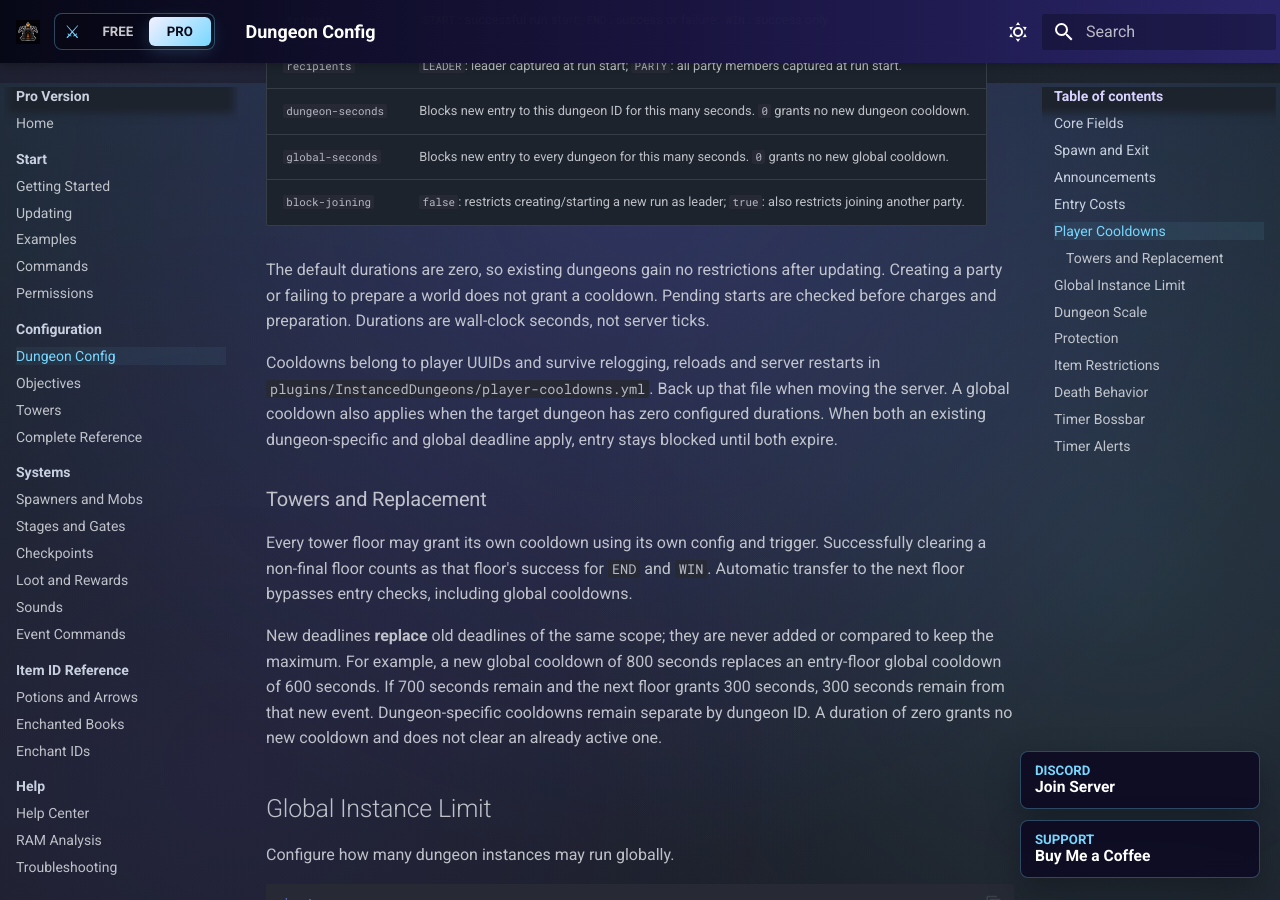
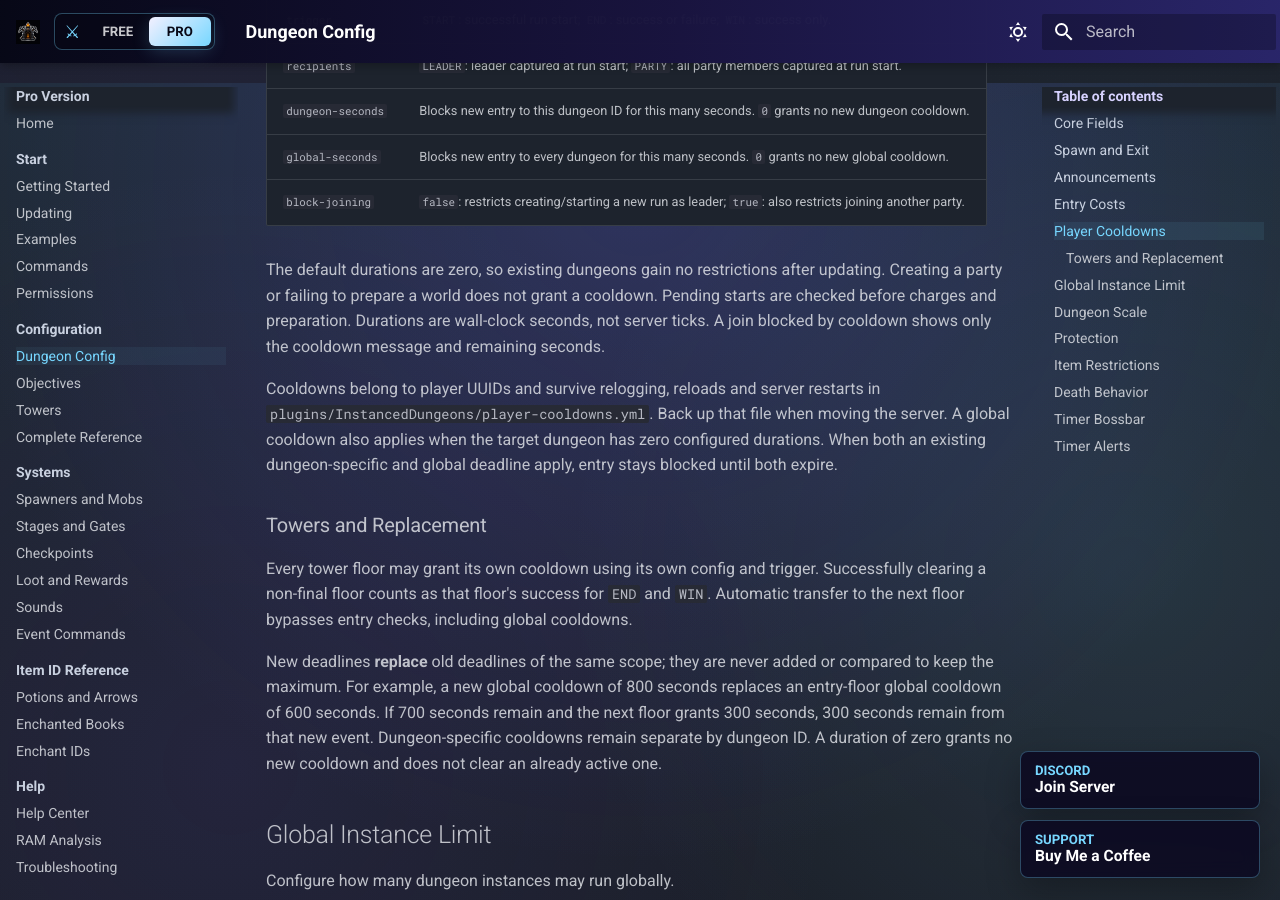
Before and after one commit to wertPL/InstancedDungeons-Docs, an MkDocs documentation site: the page built from docs/pro/configuration.md, in a window 1280 px wide and 900 px high, scrolled down 2617 px. Built offline with MkDocs 1.6.1 and Material for MkDocs 9.7.7, drawn with Linux system fonts in a browser that asks for light colours.

Commit message:
Clarify party join cooldown feedback

```diff
--- a/docs/pro/configuration.md
+++ b/docs/pro/configuration.md
@@ -106,7 +106,7 @@ player-cooldown:
 | `global-seconds` | Blocks new entry to every dungeon for this many seconds. `0` grants no new global cooldown. |
 | `block-joining` | `false`: restricts creating/starting a new run as leader; `true`: also restricts joining another party. |
 
-The default durations are zero, so existing dungeons gain no restrictions after updating. Creating a party or failing to prepare a world does not grant a cooldown. Pending starts are checked before charges and preparation. Durations are wall-clock seconds, not server ticks.
+The default durations are zero, so existing dungeons gain no restrictions after updating. Creating a party or failing to prepare a world does not grant a cooldown. Pending starts are checked before charges and preparation. Durations are wall-clock seconds, not server ticks. A join blocked by cooldown shows only the cooldown message and remaining seconds.
 
 Cooldowns belong to player UUIDs and survive relogging, reloads and server restarts in `plugins/InstancedDungeons/player-cooldowns.yml`. Back up that file when moving the server. A global cooldown also applies when the target dungeon has zero configured durations. When both an existing dungeon-specific and global deadline apply, entry stays blocked until both expire.
 
```
Also changed, not shown: docs/pro/complete-reference.md (+1 -1 lines).
